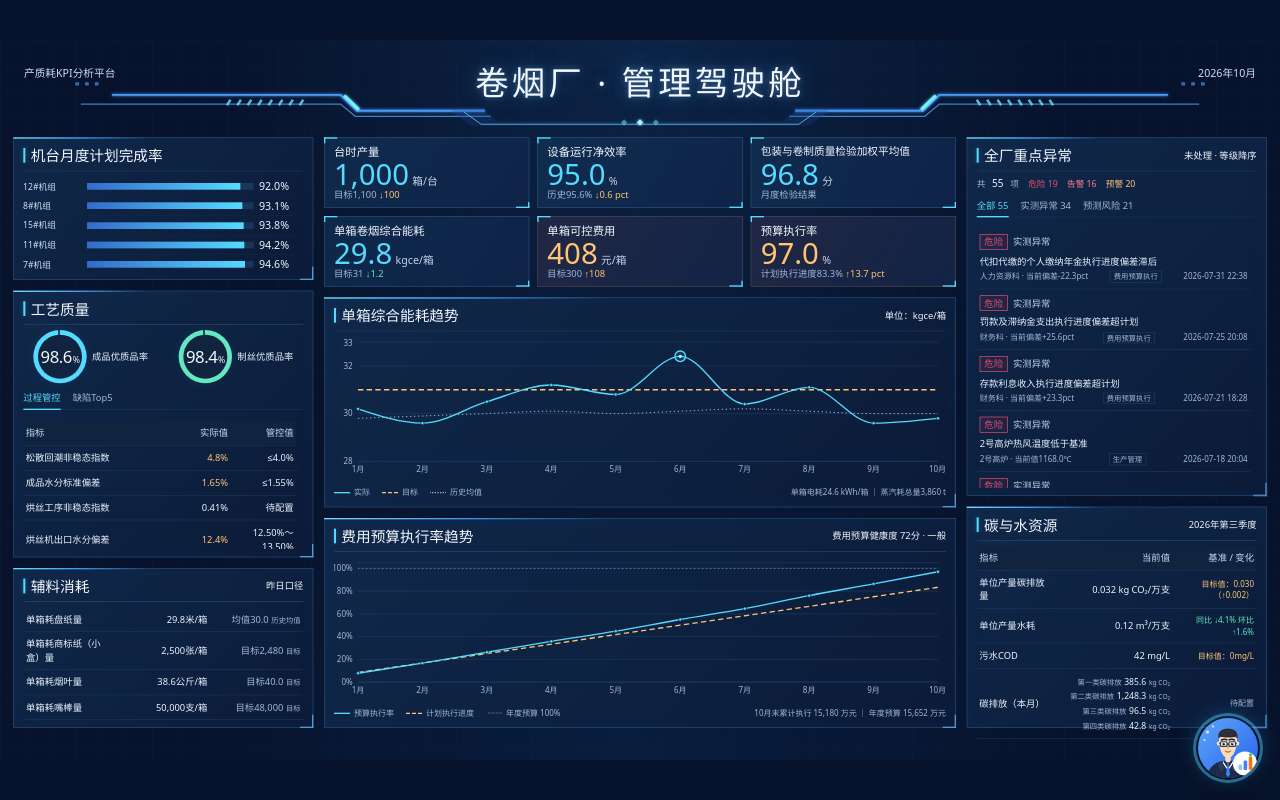
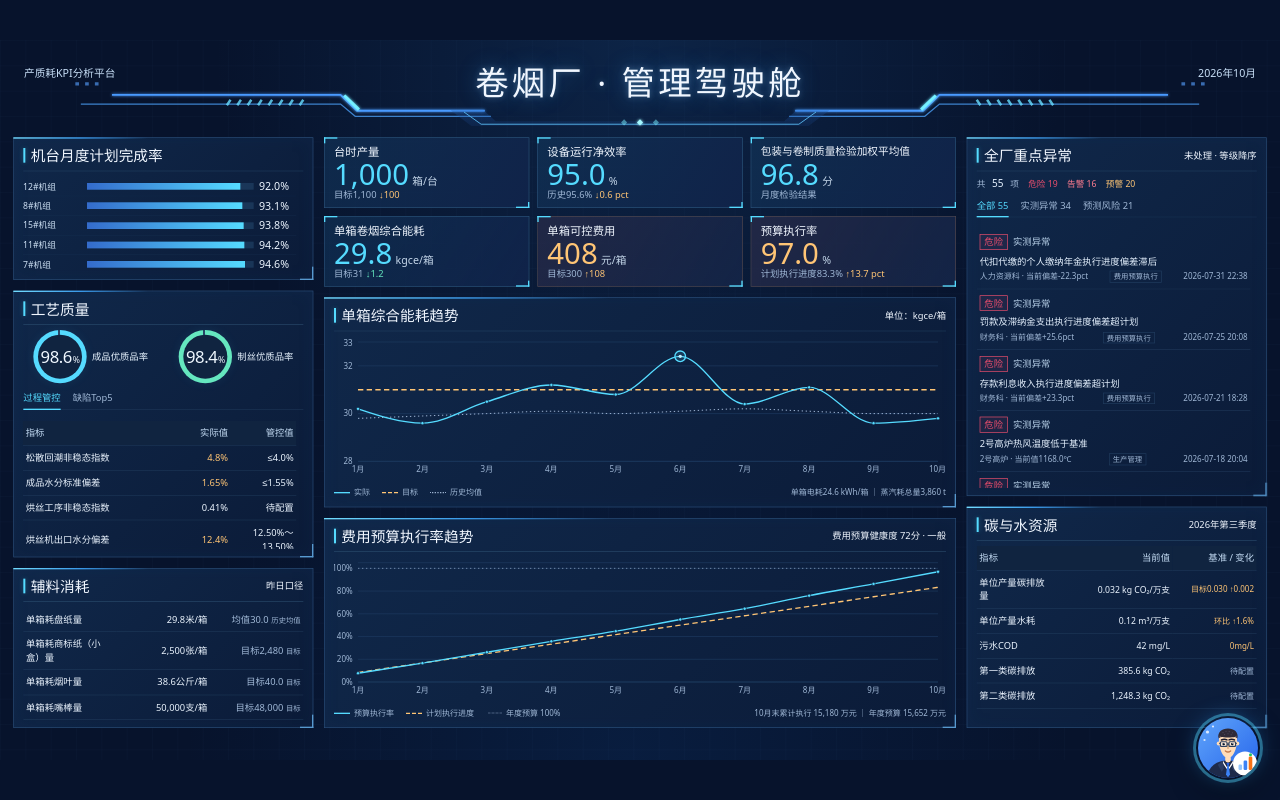
Before and after one commit to Sutattee/Data-Analysis-Platform, a Next.js app: page /cockpit in a window 1280 px wide. Built offline with nearby package versions, Linux system fonts and the light colour scheme.

Commit message:
feat(cockpit): simplify carbon-water list to five flat rows

```diff
--- a/src/components/cockpit/CarbonWaterPanel.tsx
+++ b/src/components/cockpit/CarbonWaterPanel.tsx
@@ -1,7 +1,6 @@
 "use client";
 
-// 碳与水资源四行表：指标/当前值/基准或变化，每条均可下钻能源总览；
-// 「碳排放（本月）」行为四类排放子项（标签+数值+共享单位小字）
+// 碳与水资源五行表：指标/当前值/基准或变化，每条均可下钻能源总览
 import { useRouter } from "next/navigation";
 import { CARBON_WATER, COCKPIT_STAT } from "@/lib/mock-data/cockpit";
 
@@ -15,11 +14,11 @@ export function CarbonWaterPanel() {
         <span className="panel-extra">{COCKPIT_STAT.quarter}</span>
       </h2>
       <div className="panel-body">
-        <table>
+        <table className="cw-table">
           <thead>
             <tr>
-              <th style={{ width: "28%" }}>指标</th>
-              <th style={{ width: "42%" }}>当前值</th>
+              <th style={{ width: "27%" }}>指标</th>
+              <th style={{ width: "43%" }}>当前值</th>
               <th>基准 / 变化</th>
             </tr>
           </thead>
@@ -32,21 +31,7 @@ export function CarbonWaterPanel() {
                 title={r.href ? "查看能源总览" : undefined}
               >
                 <td>{r.name}</td>
-                <td className="number">
-                  {r.valueLines ? (
-                    <span className="cw-lines">
-                      {r.valueLines.map((v) => (
-                        <span key={v.label} className="cw-line">
-                          <span className="cw-label">{v.label}</span>
-                          <span className="cw-val">{v.value}</span>
-                          {r.valueUnit && <span className="cw-unit">{r.valueUnit}</span>}
-                        </span>
-                      ))}
-                    </span>
-                  ) : (
-                    r.valueText
-                  )}
-                </td>
+                <td className="number">{r.valueText}</td>
                 <td className={"cw-ref " + (r.tone === "muted" ? "muted" : r.tone)}>{r.refText}</td>
               </tr>
             ))}
--- a/src/components/cockpit/cockpit.css
+++ b/src/components/cockpit/cockpit.css
@@ -338,13 +338,9 @@
 .cockpit .row-tip .tip-label { color: var(--muted); margin-right: 6px; }
 .cockpit .yield-item .row-tip { left: 50%; right: auto; transform: translateX(-50%); top: calc(100% + 6px); text-align: center; white-space: nowrap; }
 
-/* 碳与水资源：基准/变化列小字防折行；碳排放行四类子项（标签+数值+共享单位）右对齐堆叠 */
+/* 碳与水资源：当前值列 13px 防折行（如「第二类碳排放 1,248.3 kg CO₂」较长），基准列小字 */
+.cockpit .cw-table td.number { font-size: 13px; white-space: nowrap; }
 .cockpit .cw-ref { font-size: 12px; }
-.cockpit .cw-lines { display: flex; flex-direction: column; align-items: flex-end; }
-.cockpit .cw-line { display: flex; align-items: baseline; justify-content: flex-end; gap: 4px; line-height: 1.7; white-space: nowrap; }
-.cockpit .cw-line .cw-label { color: var(--muted); font-size: 11px; }
-.cockpit .cw-line .cw-val { font-size: 13px; font-variant-numeric: tabular-nums; }
-.cockpit .cw-line .cw-unit { color: var(--muted); font-size: 10px; }
 
 /* 过程管控表：整行可点下钻稳定性分析 */
 .cockpit tr.row-link { cursor: pointer; }
--- a/src/lib/mock-data/cockpit.ts
+++ b/src/lib/mock-data/cockpit.ts
@@ -309,34 +309,21 @@ export function cockpitAnomalies(filter: AnomalyFilter): CockpitAnomalySummary {
   };
 }
 
-// ========== 碳与水资源（四行；碳排放本月含四类子项，PRD 值） ==========
+// ========== 碳与水资源（五行：碳排放量/水耗/COD/一二类碳排放，PRD 值） ==========
 export interface CarbonWaterRow {
   name: string;
-  valueText?: string; // 单值行的当前值
-  valueLines?: { label: string; value: string }[]; // 多子项行（碳排放本月，四类排放）
-  valueUnit?: string; // 子项共享单位（如 kg CO₂）
+  valueText: string; // 当前值
   refText: string; // 基准或变化
   tone: "good" | "warning" | "muted";
   href?: string;
 }
 
 export const CARBON_WATER: CarbonWaterRow[] = [
-  { name: "单位产量碳排放量", valueText: "0.032 kg CO₂/万支", refText: "目标值：0.030（↑0.002）", tone: "warning", href: "/energy/overview" },
-  { name: "单位产量水耗", valueText: "0.12 m³/万支", refText: "同比 ↓4.1% 环比 ↑1.6%", tone: "good", href: "/energy/overview" },
-  { name: "污水COD", valueText: "42 mg/L", refText: "目标值：0mg/L", tone: "warning", href: "/energy/overview" },
-  {
-    name: "碳排放（本月）",
-    valueLines: [
-      { label: "第一类碳排放", value: "385.6" },
-      { label: "第二类碳排放", value: "1,248.3" },
-      { label: "第三类碳排放", value: "96.5" },
-      { label: "第四类碳排放", value: "42.8" },
-    ],
-    valueUnit: "kg CO₂",
-    refText: "待配置",
-    tone: "muted",
-    href: "/energy/overview",
-  },
+  { name: "单位产量碳排放量", valueText: "0.032 kg CO₂/万支", refText: "目标0.030 ↑0.002", tone: "warning", href: "/energy/overview" },
+  { name: "单位产量水耗", valueText: "0.12 m³/万支", refText: "环比 ↑1.6%", tone: "warning", href: "/energy/overview" },
+  { name: "污水COD", valueText: "42 mg/L", refText: "0mg/L", tone: "warning", href: "/energy/overview" },
+  { name: "第一类碳排放", valueText: "385.6 kg CO₂", refText: "待配置", tone: "muted", href: "/energy/overview" },
+  { name: "第二类碳排放", valueText: "1,248.3 kg CO₂", refText: "待配置", tone: "muted", href: "/energy/overview" },
 ];
 
 // ========== 智能解读：固定指令 + 一键生成的全厂KPI解读报告 ==========
```
